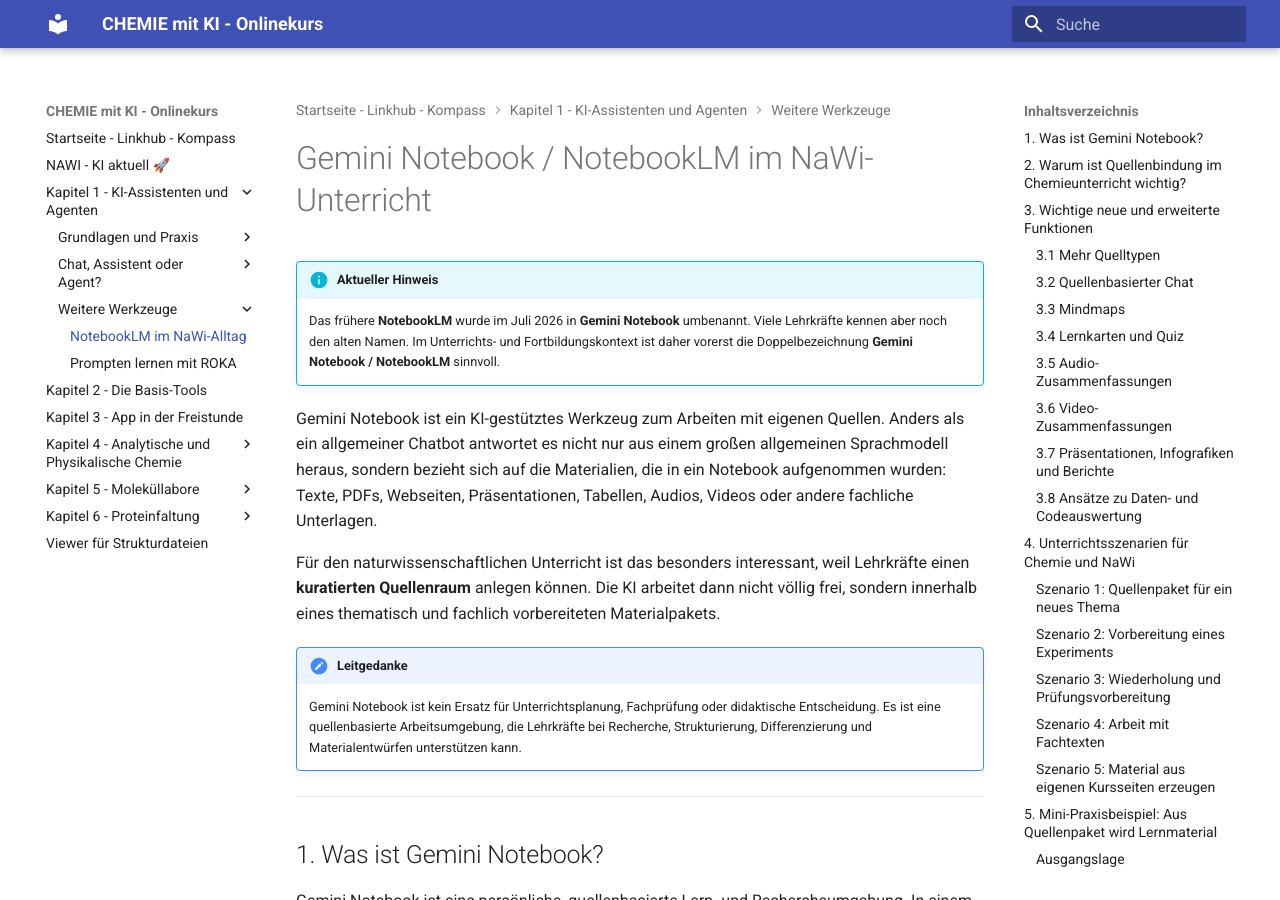
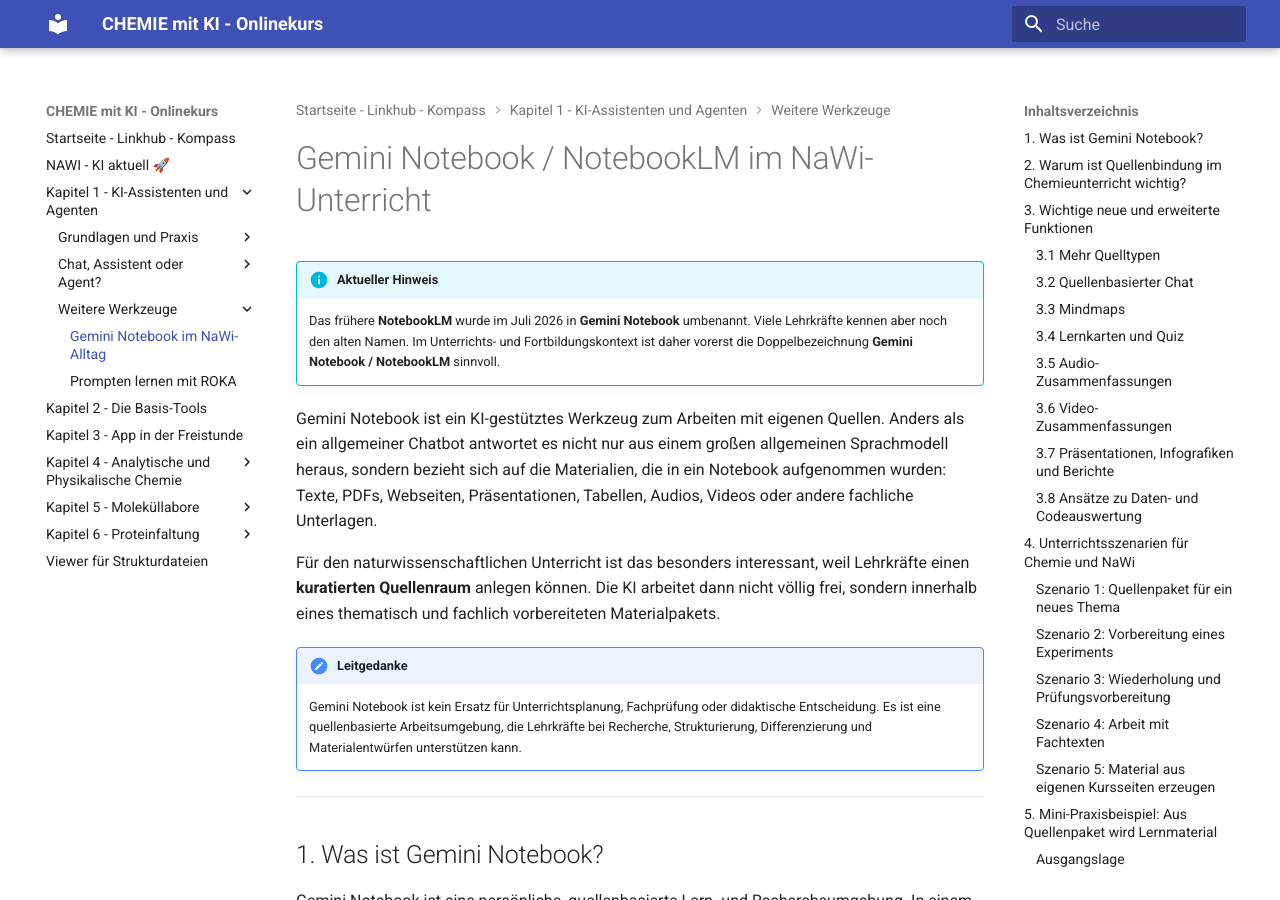
Before and after one commit to ekerzendorfer/CHEMIE-MIT-KI-ONLINEKURS, an MkDocs documentation site: the page built from docs/ki-assistenten/notebooklm.md, in a window 1280 px wide and 900 px high. Built offline with MkDocs 1.6.1 and Material for MkDocs 9.7.7, drawn with Linux system fonts in a browser that asks for light colours.

Commit message:
Update NotebookLM reference to Gemini Notebook

```diff
--- a/mkdocs.yml
+++ b/mkdocs.yml
@@ -40,7 +40,7 @@
           - Grundidee und Einordnung: ki-assistenten/chat-assistent-agent.md
           - Praxisbeispiel Elektronegativität: ki-assistenten/elektronegativitaet-bindungspolaritaet.md
       - Weitere Werkzeuge:
-          - NotebookLM im NaWi-Alltag: ki-assistenten/notebooklm.md
+          - Gemini Notebook im NaWi-Alltag: ki-assistenten/notebooklm.md
           - Prompten lernen mit ROKA: ki-assistenten/prompten-roka.md
 
   - Kapitel 2 - Die Basis-Tools: kapitel2.md
```
